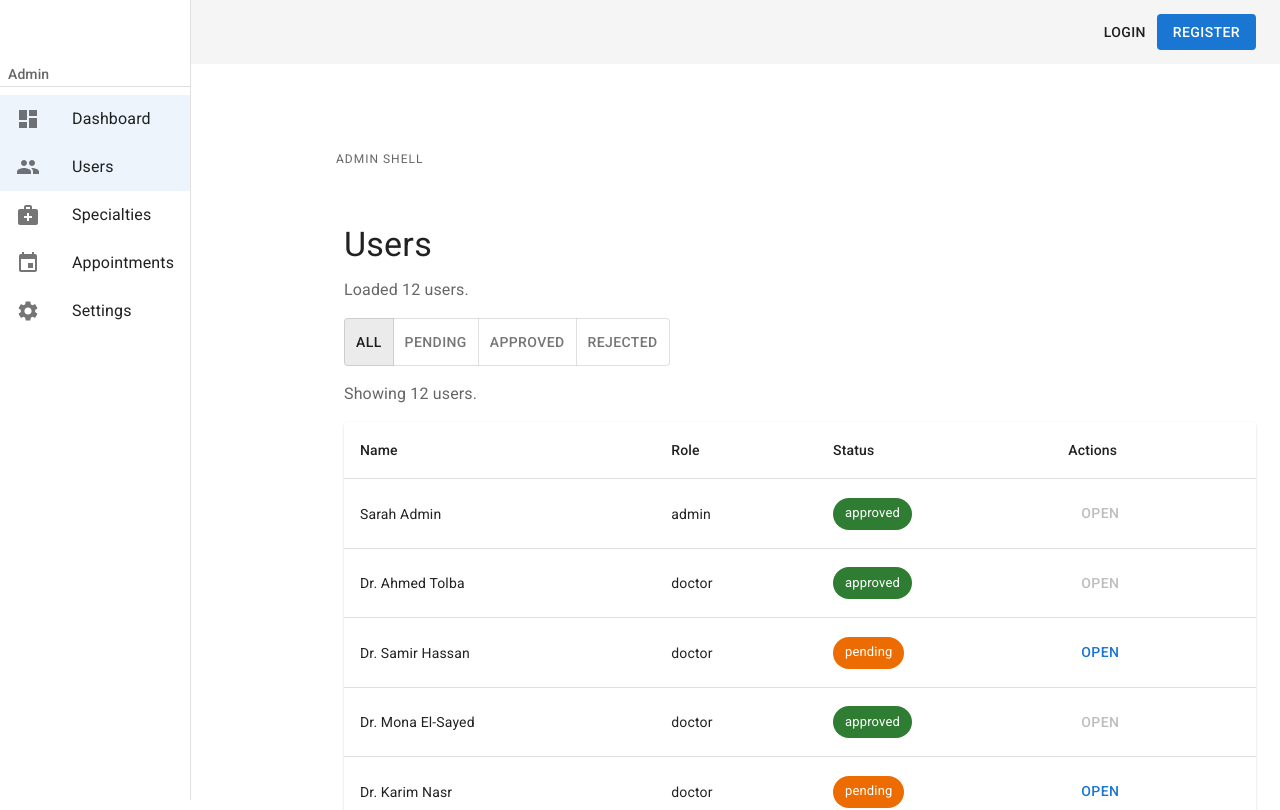
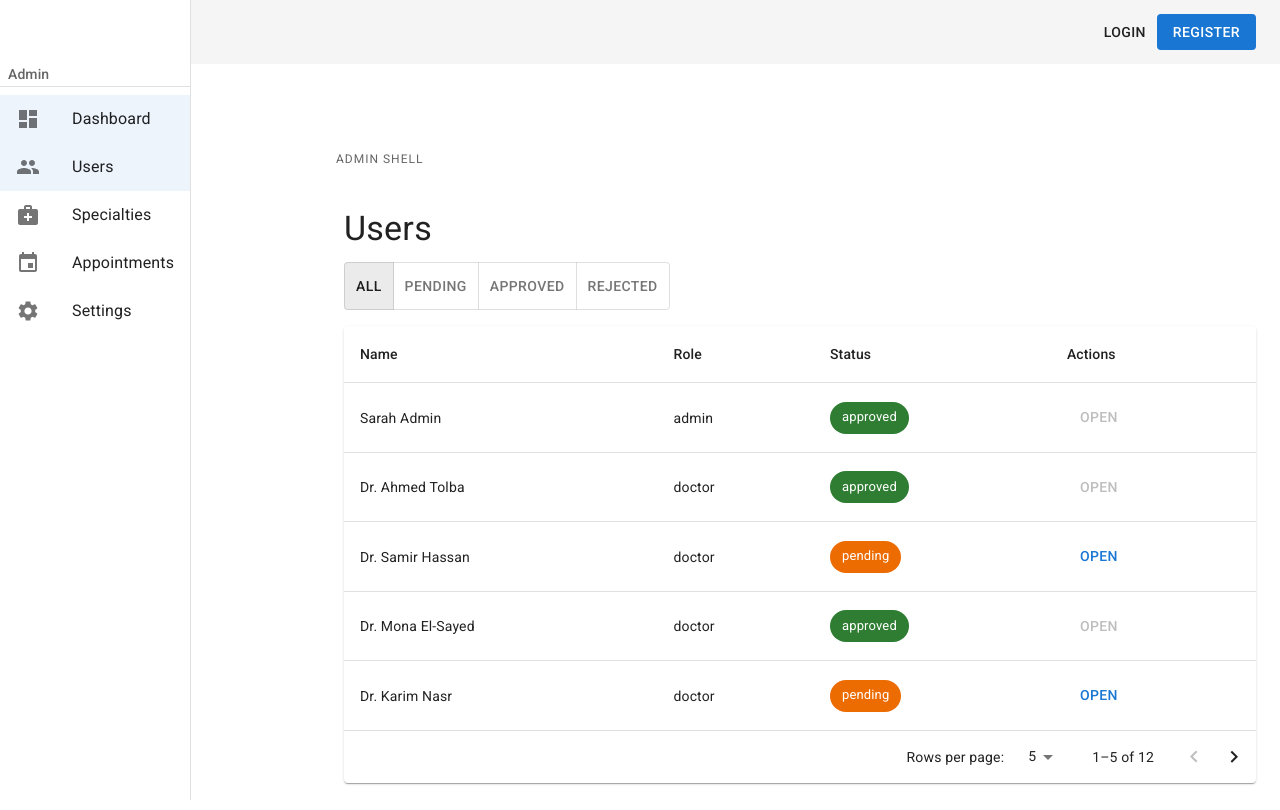
Before and after one commit to DevAbdoTolba/useCare, a React (Vite) app: page /admin/users in a window 1280 px wide. Shown: the top 810 px of the page. Built offline with nearby package versions, Linux system fonts and the light colour scheme; no server answers.

Commit message:
users table now paginates AND fits on screen — no more sneaky scroll

```diff
--- a/src/pages/admin/UsersListPage.jsx
+++ b/src/pages/admin/UsersListPage.jsx
@@ -1,5 +1,5 @@
 import { useEffect, useMemo, useState } from 'react';
-import { Container, Typography, Box, Button, ToggleButtonGroup, ToggleButton, Table, TableHead, TableBody, TableRow, TableCell, TableContainer, Paper, Chip } from '@mui/material';
+import { Container, Typography, Box, Button, ToggleButtonGroup, ToggleButton, Table, TableHead, TableBody, TableRow, TableCell, TableContainer, TablePagination, Paper, Chip } from '@mui/material';
 import LoadingSpinner from '../../components/common/LoadingSpinner.jsx';
 import { listUsers } from '../../api/users.js';
 import { USER_STATUSES } from '../../schema/schema.js';
@@ -14,6 +14,10 @@ export default function UsersListPage() {
   const [selectedUser, setSelectedUser] = useState(null);
   const [filter, setFilter] = useState('all');
   const [dialogOpen, setDialogOpen] = useState(false);
+
+  // Pagination
+  const [page, setPage] = useState(0);
+  const [rowsPerPage, setRowsPerPage] = useState(5);
 
   useEffect(() => {
     let mounted = true;
@@ -39,6 +43,11 @@ export default function UsersListPage() {
     if (filter === 'all') return users.slice();
     return users.filter((u) => u.status === filter);
   }, [users, filter]);
+
+  const pagedUsers = useMemo(
+    () => filteredUsers.slice(page * rowsPerPage, page * rowsPerPage + rowsPerPage),
+    [filteredUsers, page, rowsPerPage],
+  );
 
   const openApproveDialog = (user) => {
     setSelectedUser(user);
@@ -78,7 +87,7 @@ export default function UsersListPage() {
 
   return (
     <Container maxWidth="lg">
-      <Typography variant="h4" gutterBottom marginTop={4}>Users</Typography>
+      <Typography variant="h4" gutterBottom marginTop={2}>Users</Typography>
 
       {error ? (
         <Box>
@@ -86,17 +95,15 @@ export default function UsersListPage() {
         </Box>
       ) : (
         <Box>
-          <Typography color="text.secondary">Loaded {users.length} users.</Typography>
-
           {/* Filter controls: All + statuses from USER_STATUSES */}
-          <Box marginTop={2}>
+          <Box marginTop={1}>
             <ToggleButtonGroup
               value={filter}
               exclusive
               onChange={(_, val) => {
                 // maintain 'all' when val is falsy (deselection)
-                if (!val) setFilter('all');
-                else setFilter(val);
+                setFilter(val || 'all');
+                setPage(0);
               }}
               aria-label="user status filter"
             >
@@ -105,10 +112,6 @@ export default function UsersListPage() {
                 <ToggleButton key={s} value={s} aria-label={s}>{s.charAt(0).toUpperCase() + s.slice(1)}</ToggleButton>
               ))}
             </ToggleButtonGroup>
-          </Box>
-
-          <Box marginTop={2}>
-            <Typography color="text.secondary">Showing {filteredUsers.length} users.</Typography>
           </Box>
 
           <Box marginTop={2}>
@@ -123,7 +126,7 @@ export default function UsersListPage() {
                   </TableRow>
                 </TableHead>
                 <TableBody>
-                  {filteredUsers.map((u) => {
+                  {pagedUsers.map((u) => {
                     const isPending = u.status === 'pending';
                     const chipColor = u.status === 'pending' ? 'warning' : (u.status === 'approved' ? 'success' : 'default');
                     return (
@@ -141,6 +144,15 @@ export default function UsersListPage() {
                   })}
                 </TableBody>
               </Table>
+              <TablePagination
+                component="div"
+                count={filteredUsers.length}
+                page={page}
+                onPageChange={(_, p) => setPage(p)}
+                rowsPerPage={rowsPerPage}
+                onRowsPerPageChange={(e) => { setRowsPerPage(parseInt(e.target.value, 10)); setPage(0); }}
+                rowsPerPageOptions={[5, 10, 25]}
+              />
             </TableContainer>
           </Box>
 
```
